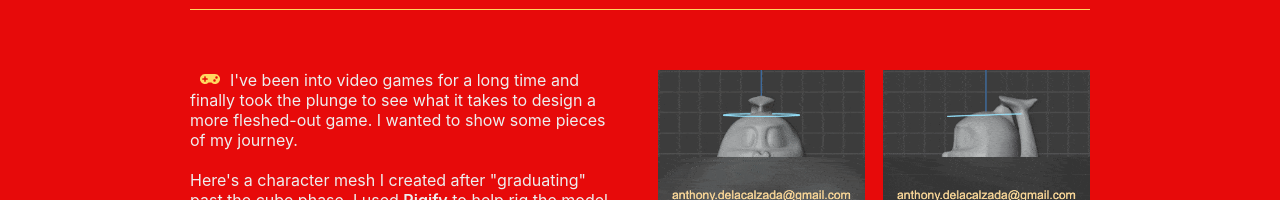
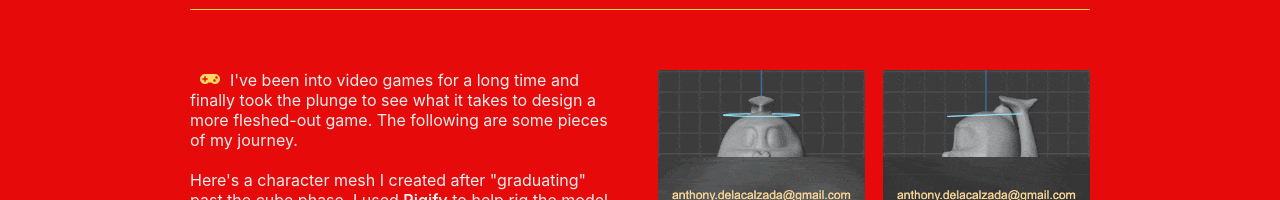
Before and after one commit to anthdclz/anthonymcmlxi, a React (Create React App) app: page /video-game-design in a window 1280 px wide. Shown: the part 160-360 px from the top of the page. Built offline with nearby package versions, Linux system fonts and the light colour scheme; what webfontloader would draw is missing.

Commit message:
Header - Back link

```diff
--- a/src/components/header/header.component.jsx
+++ b/src/components/header/header.component.jsx
@@ -1,18 +1,17 @@
 import React from 'react';
-import { withRouter } from 'react-router-dom';
+import { withRouter, Link } from 'react-router-dom';
 import { BackIcon } from '../back-icon/back-icon.component';
 
 import './header.styles.scss';
 
 class Header extends React.Component {
     render() {
-        const { history } = this.props;
         return (
             <div className='header print-hidden'>
                 <div className='hdr-left'>
-                    <div className='hdr-back' onClick={() => history.goBack()}>
+                    <Link className='hdr-back' to='/'>
                         <BackIcon />
-                    </div>
+                    </Link>
                 </div>
             </div>
         );
--- a/src/pages/video-game-design-page/video-game-design-page.component.jsx
+++ b/src/pages/video-game-design-page/video-game-design-page.component.jsx
@@ -26,7 +26,7 @@ class VideoGameDesignPage extends React.Component {
             <div className='page-divider'></div>
             <div className='page-flex'>
                 <div className='page-column'>
-                    <div><GamepadIcon />I've been into video games for a long time and finally took the plunge to see what it takes to design a more fleshed-out game. I wanted to show some pieces of my journey.</div>
+                    <div><GamepadIcon />I've been into video games for a long time and finally took the plunge to see what it takes to design a more fleshed-out game. The following are some pieces of my journey.</div>
                     <div className='m-top-20'>Here's a character mesh I created after "graduating" past the cube phase. I used <span className='fw-sb'>Rigify</span> to help rig the model up for animation. These were done in <span className='fw-sb'>Blender</span>.</div>
                 </div>
                 <div className='page-column'>
```
